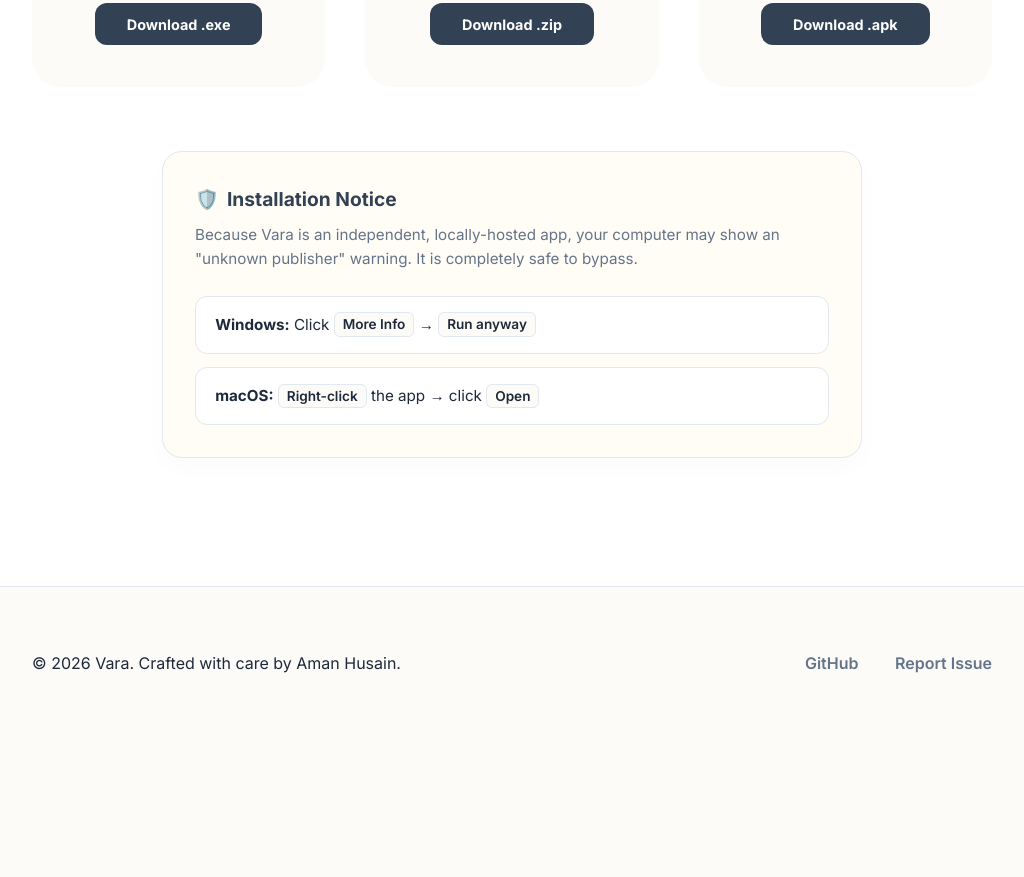
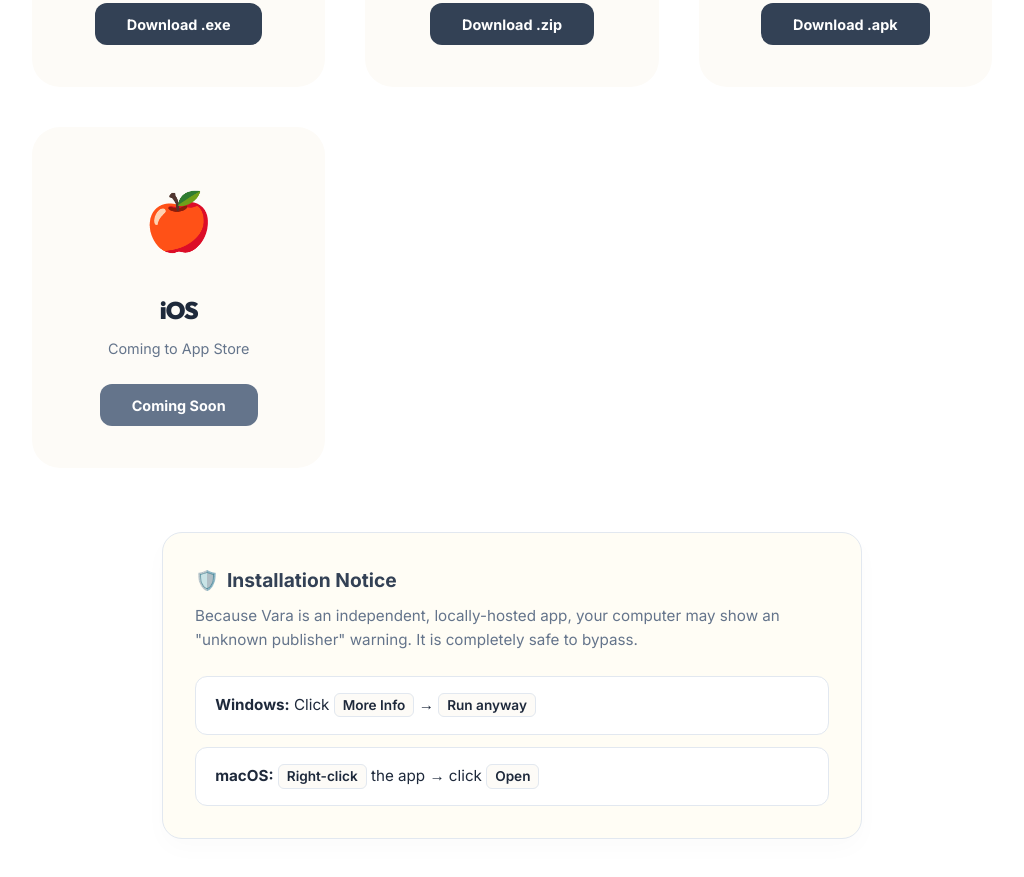
Before and after one commit to amanhusaink/varaog, an Electron app: page docs/index.html in a window 1024 px wide. Shown: the part 3615-4492 px from the top of the page. Before the commit the page ends 4356 px from the top, so only its background shows below. Drawn offline with Linux system fonts and the light colour scheme.

Commit message:
Show both Android and iOS in landing page

```diff
--- a/docs/index.html
+++ b/docs/index.html
@@ -97,6 +97,12 @@
             <p>Direct APK for your phone</p>
             <span class="dl-btn">Download .apk</span>
           </a>
+          <div class="download-card coming-soon">
+            <span class="os-icon">🍎</span>
+            <h3>iOS</h3>
+            <p>Coming to App Store</p>
+            <span class="dl-btn">Coming Soon</span>
+          </div>
         </div>
 
         <div class="installation-guide">
```
